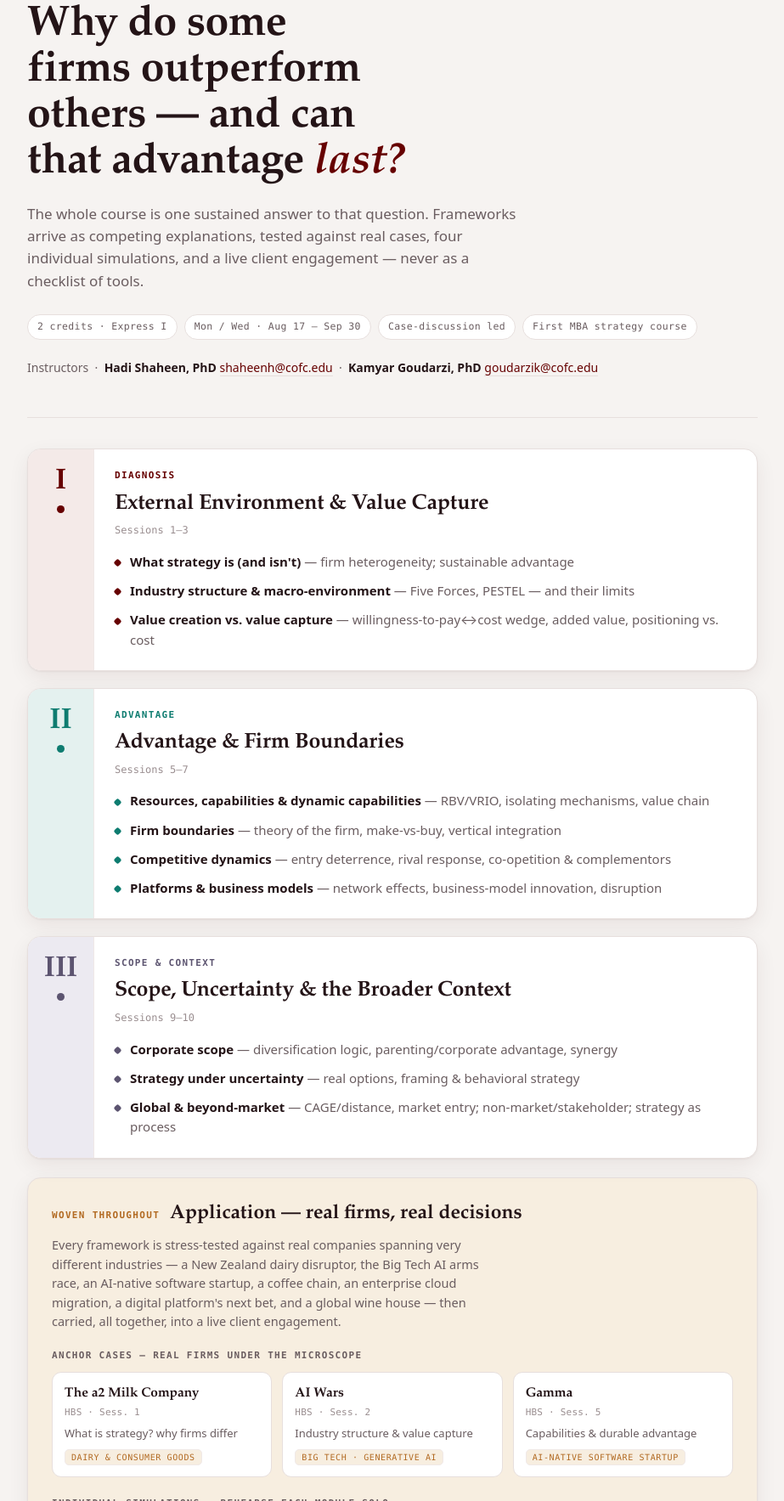
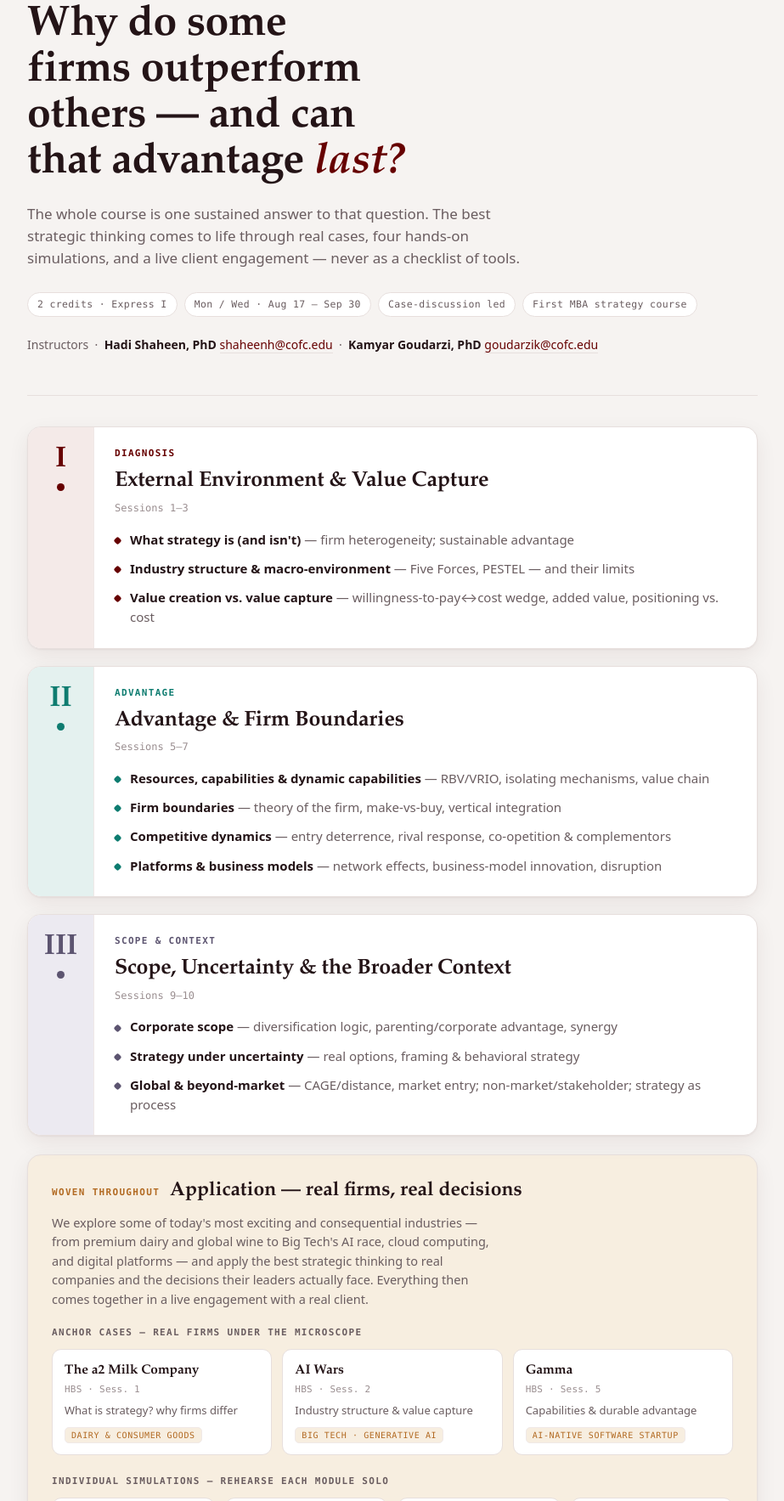
Before and after one commit to hadishaheen/mba-strategy-roadmap, a plain HTML site: page index.html in a window 1280 px wide. Shown: the part 182-1949 px from the top of the page at 85% size, without its empty margins (178-1101 px from the left). Drawn offline with Linux system fonts and the light colour scheme.

Commit message:
Copy: warmer industry language

```diff
--- a/index.html
+++ b/index.html
@@ -155,9 +155,9 @@
     </div>
     <div class="eyebrow"><b>MBA Strategy</b><span>MBAD 560-01 · Strategic Management · Fall 2026</span></div>
     <h1 class="thesis">Why do some firms outperform others&nbsp;— and can that advantage <em>last?</em></h1>
-    <p class="lede">The whole course is one sustained answer to that question. Frameworks arrive
-      as competing explanations, tested against real cases, four individual simulations, and a
-      live client engagement — never as a checklist of tools.</p>
+    <p class="lede">The whole course is one sustained answer to that question. The best strategic
+      thinking comes to life through real cases, four hands-on simulations, and a live client
+      engagement — never as a checklist of tools.</p>
     <div class="meta">
       <span class="tag">2 credits · Express I</span>
       <span class="tag">Mon / Wed · Aug 17 – Sep 30</span>
@@ -222,10 +222,10 @@
       <span class="apply-kicker">Woven throughout</span>
       <h2 class="apply-title">Application — real firms, real decisions</h2>
     </div>
-    <p class="apply-sub">Every framework is stress-tested against real companies spanning very
-      different industries — a New Zealand dairy disruptor, the Big Tech AI arms race, an AI-native
-      software startup, a coffee chain, an enterprise cloud migration, a digital platform's next
-      bet, and a global wine house — then carried, all together, into a live client engagement.</p>
+    <p class="apply-sub">We explore some of today's most exciting and consequential industries —
+      from premium dairy and global wine to Big Tech's AI race, cloud computing, and digital
+      platforms — and apply the best strategic thinking to real companies and the decisions their
+      leaders actually face. Everything then comes together in a live engagement with a real client.</p>
 
     <div class="grid-label">Anchor cases — real firms under the microscope</div>
     <div class="cases">
```
